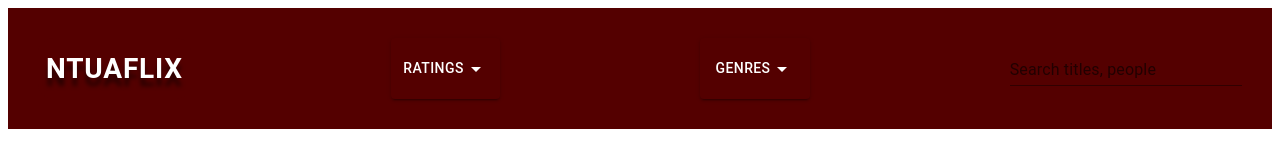
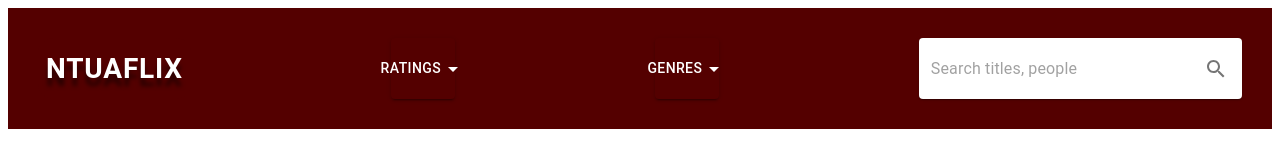
Before and after one commit to ntua-el20166/softeng-2023, a Next.js app in the folder frontend/: page / in a window 1280 px wide. Shown: the top 160 px of the page. Built offline with nearby package versions, Linux system fonts and the light colour scheme.

Commit message:
search input

```diff
--- a/frontend/components/Header.js
+++ b/frontend/components/Header.js
@@ -1,12 +1,15 @@
 import Link from "next/link";
 import ArrowDropDownIcon from "@mui/icons-material/ArrowDropDown";
-import SearchIcon from "@mui/icons-material/Search";
 import { Box, Button, MenuItem, Menu, TextField, Grid } from "@mui/material";
 import React, { useState } from "react";
+import Paper from "@mui/material/Paper";
+import InputBase from "@mui/material/InputBase";
+import IconButton from "@mui/material/IconButton";
+import MenuIcon from "@mui/icons-material/Menu";
+import SearchIcon from "@mui/icons-material/Search";
+import { fetchResults } from "../slices/results";
 
-import { fetchResults } from "../slices";
-
-const movieGenres = [
+const genres = [
   "Action",
   "Adventure",
   "Animation",
@@ -27,33 +30,38 @@ const movieGenres = [
 const ratings = ["1+", "2+", "3+", "4+", "5+", "6+", "7+", "8+", "9+"];
 
 const Header = () => {
-  const [anchorEl1, setAnchorEl1] = useState(null);
-  const [anchorEl2, setAnchorEl2] = useState(null);
+  const [anchorEl1, setAnchorElRatings] = useState(null);
+  const [anchorEl2, setAnchorElGenres] = useState(null);
   const [rating, setRating] = useState("");
   const [genre, setGenre] = useState("");
   const [searchInput, setSearchInput] = useState("");
 
-  const handleClick1 = (event) => {
-    setAnchorEl1(event.currentTarget);
+  const handleClickRatings = (event) => {
+    setAnchorElRatings(event.currentTarget);
   };
 
-  const handleClose1 = () => {
-    // change name of func
-    setAnchorEl1(null);
+  const handleCloseRatings = () => {
+    setAnchorElRatings(null);
   };
 
-  const handleClick2 = (event) => {
-    setAnchorEl2(event.currentTarget);
+  const handleClickGenres = (event) => {
+    setAnchorElGenres(event.currentTarget);
   };
 
-  const handleClose2 = () => {
-    setAnchorEl2(null);
+  const handleCloseGenres = () => {
+    setAnchorElGenres(null);
   };
 
-  const itemsPerColumn = Math.ceil(movieGenres.length / 2);
+  // Function to handle search bar input changes
+  const handleInputChange = (event) => {
+    setSearchInput(event.target.value);
+    console.log(event.target.value); // comment this later.
+  };
+
+  const itemsPerColumn = Math.ceil(genres.length / 2);
   const genresColumns = [
-    movieGenres.slice(0, itemsPerColumn),
-    movieGenres.slice(itemsPerColumn),
+    genres.slice(0, itemsPerColumn),
+    genres.slice(itemsPerColumn),
   ];
 
   return (
@@ -93,7 +101,7 @@ const Header = () => {
       </Link>
       <Button
         variant="contained"
-        onClick={handleClick1}
+        onClick={handleClickRatings}
         sx={{
           flex: 1,
           backgroundColor: "#540000",
@@ -107,7 +115,7 @@ const Header = () => {
         <ArrowDropDownIcon />
       </Button>
       <Menu
-        onClose={handleClose1}
+        onClose={handleCloseRatings}
         anchorEl={anchorEl1}
         open={Boolean(anchorEl1)}
       >
@@ -115,7 +123,7 @@ const Header = () => {
           <MenuItem
             key={rating}
             onClick={() => {
-              handleClose1();
+              handleCloseRatings();
               setRating(rating);
             }}
           >
@@ -125,7 +133,7 @@ const Header = () => {
       </Menu>
       <Button
         variant="contained"
-        onClick={handleClick2}
+        onClick={handleClickGenres}
         sx={{
           flex: 1,
           backgroundColor: "#540000",
@@ -141,13 +149,19 @@ const Header = () => {
       <Menu
         anchorEl={anchorEl2}
         open={Boolean(anchorEl2)}
-        onClose={handleClose2}
+        onClose={handleCloseGenres}
       >
         <Grid container>
           {genresColumns.map((column, index) => (
             <Grid item key={index} xs={6}>
               {column.map((genre) => (
-                <MenuItem key={genre} onClick={handleClose2}>
+                <MenuItem
+                  key={genre}
+                  onClick={() => {
+                    handleCloseGenres();
+                    setGenre(genre);
+                  }}
+                >
                   {genre}
                 </MenuItem>
               ))}
@@ -155,14 +169,35 @@ const Header = () => {
           ))}
         </Grid>
       </Menu>
-      <TextField
-        label="Search titles, people"
-        variant="standard"
-        sx={{
-          flex: 3,
-          //color: "#ffffff",
-        }}
-      />
+      {
+        <Paper
+          component="form"
+          sx={{
+            p: "2px 4px",
+            display: "flex",
+            alignItems: "center",
+            width: 400,
+          }}
+        >
+          <InputBase
+            sx={{ ml: 1, flex: 1 }}
+            placeholder="Search titles, people"
+            inputProps={{ "aria-label": "search google maps" }}
+            value={searchInput} // Controlled component
+            onChange={handleInputChange} // Update state upon input change
+          />
+          <IconButton
+            type="button"
+            sx={{ p: "10px" }}
+            aria-label="search"
+            onClick={() => {
+              // fetchResults {rating, genre, searchInput}
+            }}
+          >
+            <SearchIcon />
+          </IconButton>
+        </Paper>
+      }
     </Box>
   );
 };
```
